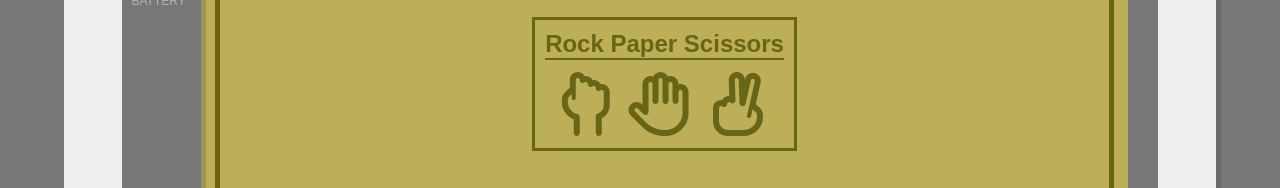
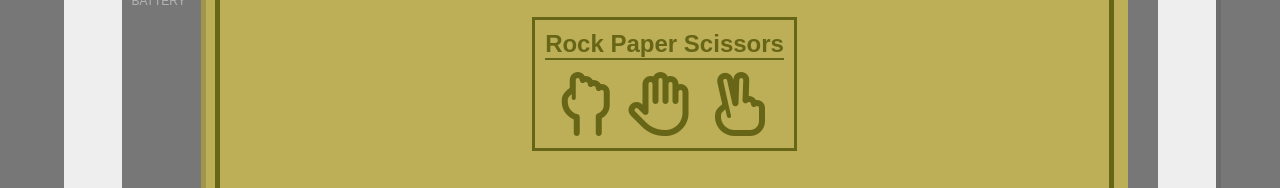
Before and after one commit to mattquint111/Super-React-Boy, a React (Create React App) app in the folder super-react-boy/: page /game-select in a window 1280 px wide. Shown: the part 249-437 px from the top of the page. Built offline with nearby package versions, Linux system fonts and the light colour scheme.

Commit message:
style bug

```diff
--- a/super-react-boy/src/App.css
+++ b/super-react-boy/src/App.css
@@ -470,6 +470,10 @@
   transform: scaleX(-1) rotate(90deg);
 }
 
+.flip-horz {
+  transform: scaleX(-1) rotate(90deg);
+}
+
 .gameChoiceCont {
   display: flex;
   border: 2px solid;
--- a/super-react-boy/src/components/GameSelect.js
+++ b/super-react-boy/src/components/GameSelect.js
@@ -15,7 +15,7 @@ function GameSelect() {
                     <div className='rpsIcons'>
                         <i class="rpsIcon far fa-hand-rock"></i>
                         <i class="rpsIcon far fa-hand-paper"></i>
-                        <i class="rpsIcon far fa-hand-scissors rotate90"></i>
+                        <i class="rpsIcon far fa-hand-scissors flip-horz"></i>
                     </div>
 
                 </NavLink>
```
